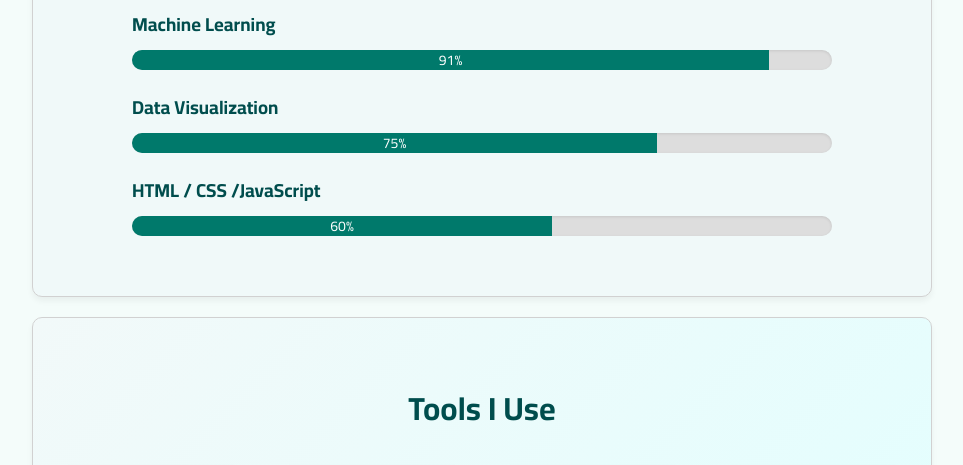
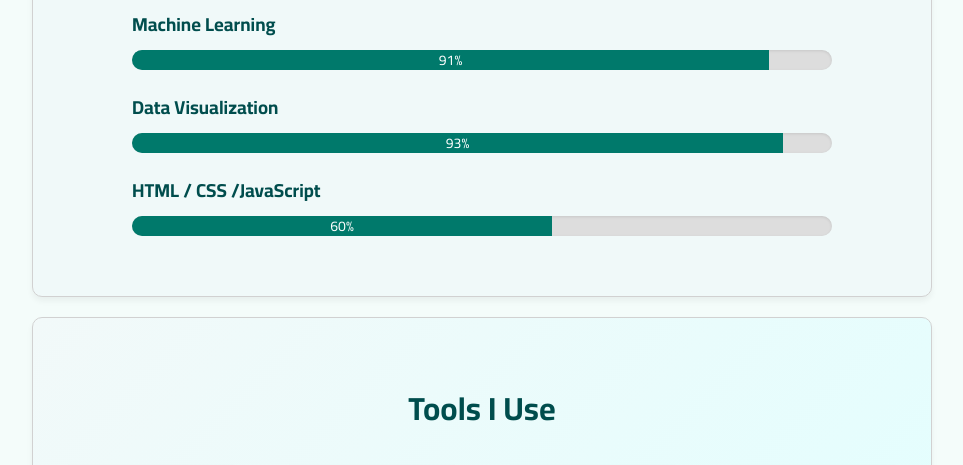
Before and after one commit to abdullah-almakhmari/portfolio_project, a plain HTML site: page index.html in a window 1280 px wide. Shown: the part 1620-2085 px from the top of the page, without its empty margins (158-1121 px from the left). Drawn offline with Linux system fonts and the light colour scheme.

Commit message:
Update index.html

```diff
--- a/index.html
+++ b/index.html
@@ -98,7 +98,7 @@
       <div class="skill">
         <h3>Data Visualization</h3>
         <div class="progress-bar">
-          <div class="progress" style="width: 75%;">75%</div>
+          <div class="progress" style="width: 93%;">93%</div>
         </div>
       </div>
 
```
